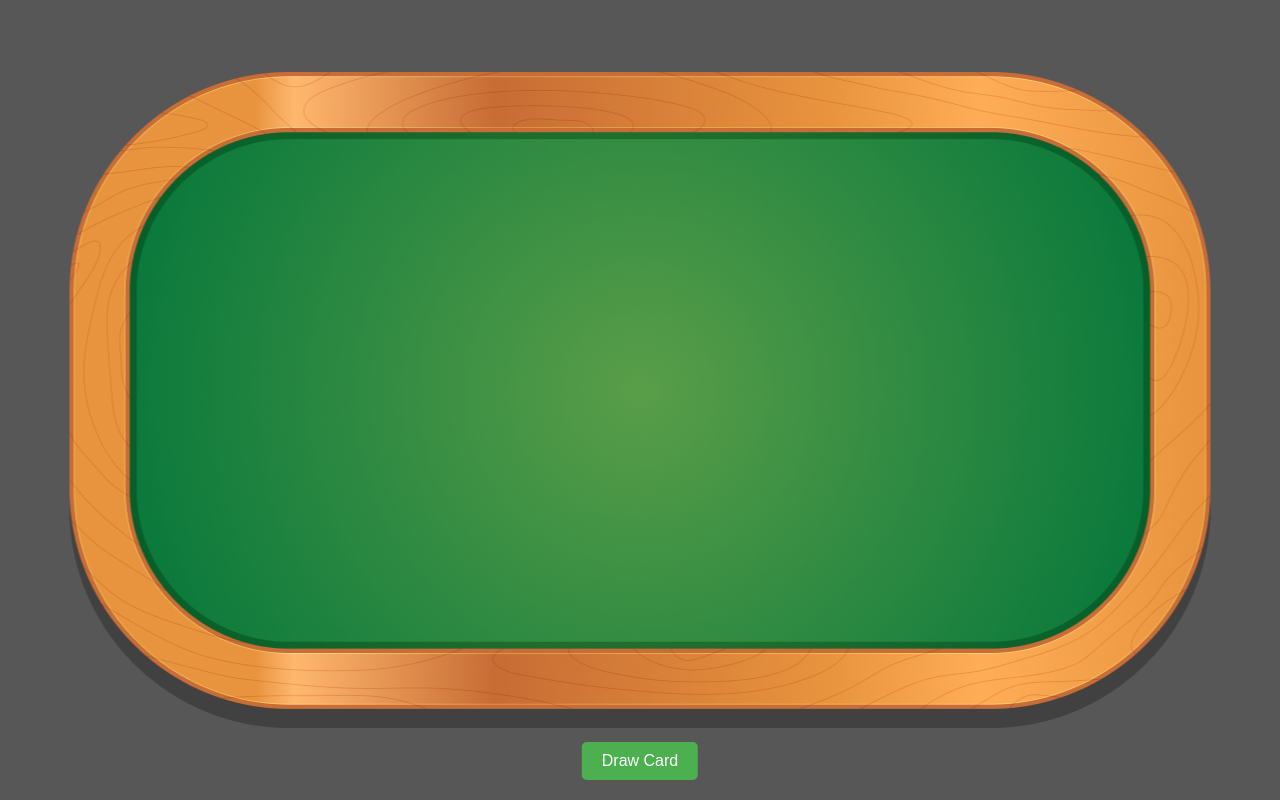
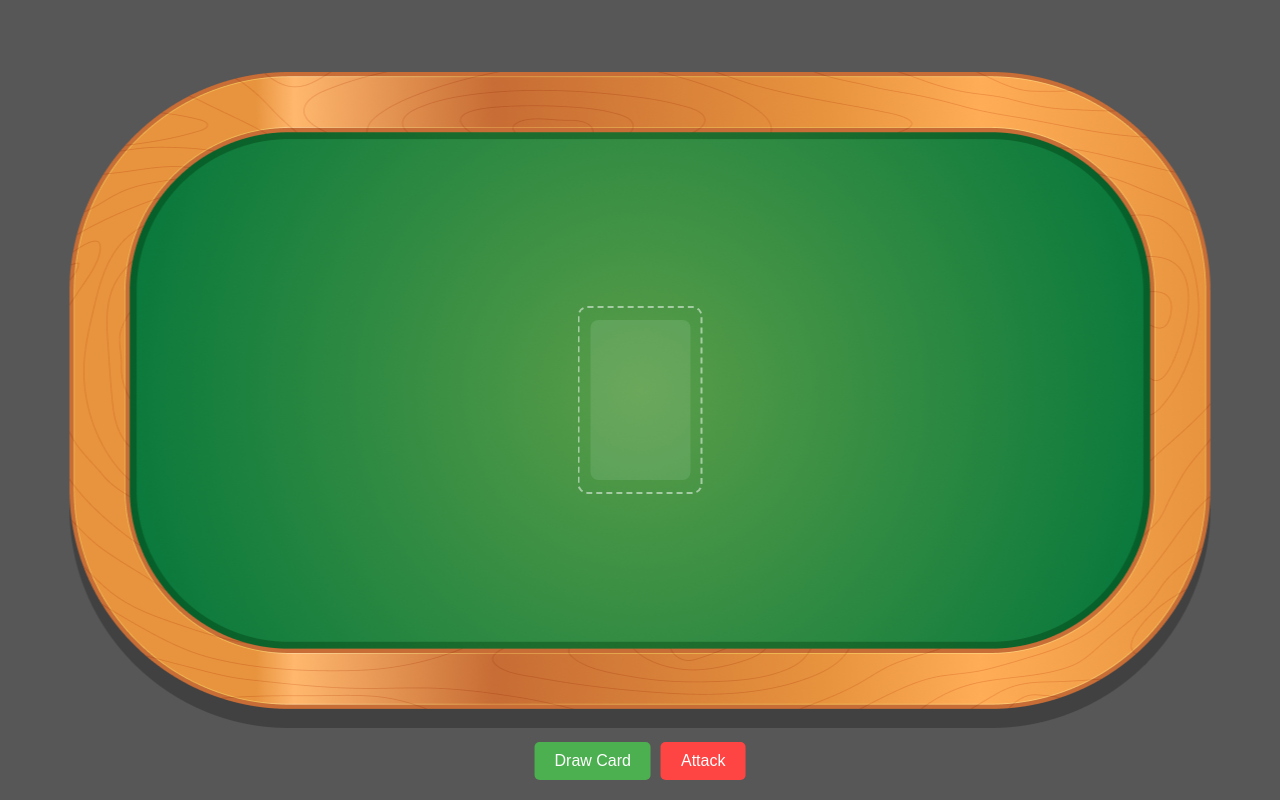
Before and after one commit to TamirlanRamazanov/cardFrontend, a React (Create React App) app: page / in a window 1280 px wide. Built offline with nearby package versions, Linux system fonts and the light colour scheme; the HTML template or start-up script is replaced by a standard one.

Commit message:
реализовано добавление карт на стол без каких либо условий

```diff
--- a/src/App.css
+++ b/src/App.css
@@ -2,37 +2,24 @@
   width: 100vw;
   height: 100vh;
   background-color: #585757;
-  position: relative;
+  position: fixed;
   overflow: hidden;
+  top: 0;
+  left: 0;
+  z-index: 1;
 }
 
-/* Единое место для управления размерами и позиционированием карт */
-.card-image {
-  --card-scale: 1; /* Переменная для управления размером карт */
-  --card-stack-position-x: 10vw; /* Позиция стопки карт по X */
-  --card-stack-position-y: 85vh; /* Позиция стопки карт по Y */
-
-  width: auto;
-  height: 23vh;
-  position: absolute;
-  cursor: grab;
-  user-select: none;
-  left: var(--card-stack-position-x);
-  top: var(--card-stack-position-y);
-  transform: translate(-50%, -50%) scale(var(--card-scale));
-  z-index: 3;
-  transition: transform 0.2s ease-out;
-}
-
-.card-image:active {
-  cursor: grabbing;
-}
-
-.draw-button {
+.buttons-container {
   position: fixed;
   bottom: 20px;
   left: 50%;
   transform: translateX(-50%);
+  display: flex;
+  gap: 10px;
+  z-index: 2;
+}
+
+.draw-button {
   padding: 10px 20px;
   font-size: 16px;
   background-color: #4CAF50;
@@ -40,9 +27,34 @@
   border: none;
   border-radius: 5px;
   cursor: pointer;
-  z-index: 2;
 }
 
 .draw-button:hover {
   background-color: #45a049;
 }
+
+.action-button {
+  padding: 10px 20px;
+  font-size: 16px;
+  color: white;
+  border: none;
+  border-radius: 5px;
+  cursor: pointer;
+  transition: background-color 0.3s ease;
+}
+
+.action-button.attack {
+  background-color: #ff4444;
+}
+
+.action-button.attack:hover {
+  background-color: #cc0000;
+}
+
+.action-button.defend {
+  background-color: #4CAF50;
+}
+
+.action-button.defend:hover {
+  background-color: #45a049;
+}
--- a/src/App.js
+++ b/src/App.js
@@ -2,43 +2,74 @@ import React, { useState } from 'react';
 import './App.css';
 import Card from './components/Card/Card';
 import Table from './Table/Table';
+import SlotsContainer from './components/Slot/SlotsContainer';
 import { deckService } from './services/DeckService';
+import { gameStateService } from './services/GameStateService';
 
 function App() {
+  const [mode, setMode] = useState('attack');
   const [activeCards, setActiveCards] = useState([]);
+  const [occupiedSlots, setOccupiedSlots] = useState(0);
 
   const handleDrawCard = () => {
     try {
       const newCard = deckService.drawCard();
-      console.log('Drawn card:', newCard);
       if (newCard) {
         setActiveCards(prev => [...prev, newCard]);
-      } else {
-        console.log('No more cards in the deck');
       }
     } catch (error) {
       console.error('Error drawing card:', error);
     }
   };
 
-  console.log('Current active cards:', activeCards);
+  const handleCardPlaced = () => {
+    if (!gameStateService.canPlaceCard()) {
+      return;
+    }
+    const newOccupiedSlots = gameStateService.incrementOccupiedSlots();
+    setOccupiedSlots(newOccupiedSlots);
+  };
+
+  const toggleMode = () => {
+    const newMode = mode === 'attack' ? 'defend' : 'attack';
+    setMode(newMode);
+    gameStateService.setMode(newMode);
+
+    // При переходе в режим защиты скрываем свободные слоты
+    const slots = document.querySelectorAll('.slot:not(.occupied)');
+    slots.forEach(slot => {
+      slot.style.display = newMode === 'defend' ? 'none' : 'block';
+    });
+
+    // При переходе в режим атаки сбрасываем счетчик
+    if (newMode === 'attack') {
+      setOccupiedSlots(0);
+    }
+  };
 
   return (
     <div className="container">
       <Table />
+      <SlotsContainer occupiedSlots={occupiedSlots} />
       {activeCards.map((card, index) => (
         <Card
           key={card.id}
           cardId={card.id}
           index={index}
+          onPlaced={handleCardPlaced}
         />
       ))}
-      <button
-        className="draw-button"
-        onClick={handleDrawCard}
-      >
-        Draw Card
-      </button>
+      <div className="buttons-container">
+        <button className="draw-button" onClick={handleDrawCard}>
+          Draw Card
+        </button>
+        <button
+          className={`action-button ${mode}`}
+          onClick={toggleMode}
+        >
+          {mode === 'attack' ? 'Attack' : 'Defend'}
+        </button>
+      </div>
     </div>
   );
 }
--- a/src/Table/Table.css
+++ b/src/Table/Table.css
@@ -15,7 +15,11 @@
 .table-image {
   width: 100%;
   height: 100%;
-  object-fit: contain;
+  object-fit: cover;
+  position: relative;
+  top: 0;
+  left: 0;
+  z-index: 1;
 }
 
 /* Для экранов с соотношением сторон отличным от 16:9 */
--- a/src/Table/Table.js
+++ b/src/Table/Table.js
@@ -1,7 +1,7 @@
 import React, { useState, useEffect } from 'react';
 import './Table.css';
 
-const Table = () => {
+const Table = ({ children }) => {
   const [dimensions, setDimensions] = useState({
     width: 0,
     height: 0
@@ -56,6 +56,7 @@ const Table = () => {
         alt="Card Table"
         className="table-image"
       />
+      {children}
     </div>
   );
 };
--- a/src/components/Card/Card.css
+++ b/src/components/Card/Card.css
@@ -1,28 +1,55 @@
-.card-image card-draggable {
+.card-wrapper {
+  position: fixed;
+  z-index: 1000;
+}
+
+.card-wrapper.in-slot {
+  position: absolute;
+  left: 0;
+  top: 0;
+  width: 100%;
+  height: 100%;
+  display: flex;
+  justify-content: center;
+  align-items: center;
+}
+
+.card-image {
+  --card-scale: 1;
+  --card-stack-position-x: 10vw;
+  --card-stack-position-y: 85vh;
+
   width: auto;
-  height: 125vh;
-  position: relative;
-  z-index: 3;
+  height: 23vh;
+  position: fixed;
   cursor: grab;
   user-select: none;
-  left: 10%;
-  top: 80%;
-  will-change: transform;
-  touch-action: none;
-  transform: scale(0.12);
-}
-
-.card-draggable {
-  left: 50%;
-  top: 50%;
-  position: relative;
-  z-index: 3;
-  transform: scale(0.12);
+  left: var(--card-stack-position-x);
+  top: var(--card-stack-position-y);
+  transform: translate(-50%, -50%) scale(var(--card-scale));
+  z-index: 1000;
+  transition: transform 0.2s ease-out;
+  pointer-events: auto;
 }
 
 .card-image:active {
   cursor: grabbing;
-  position: relative;
-  z-index: 3;
-  transform: scale(0.12);
+  z-index: 1100;
 }
+
+.card-image.in-slot {
+  pointer-events: none;
+  cursor: default !important;
+  transition: all 0.3s ease;
+  width: 125px !important;
+  height: 188px !important;
+  z-index: 1000 !important;
+  position: relative !important;
+  left: unset !important;
+  top: unset !important;
+  transform: none !important;
+}
+
+.card-image.dragging {
+  z-index: 1100 !important;
+}
--- /dev/null
+++ b/src/components/Slot/Slot.css
@@ -0,0 +1,56 @@
+.slots-container {
+    position: fixed;
+    display: flex;
+    gap: 25px; /* Расстояние между слотами */
+    top: 50%;
+    left: 50%;
+    transform: translate(-50%, -50%);
+    z-index: 1;
+    justify-content: center; /* Центрируем слоты по горизонтали */
+    align-items: center; /* Центрируем слоты по вертикали */
+    transition: all 0.3s ease; /* Добавляем плавную анимацию для контейнера */
+}
+
+.slot {
+    width: 125px;
+    height: 188px;
+    border: 2px dashed rgba(255, 255, 255, 0.5);
+    border-radius: 10px;
+    display: flex;
+    justify-content: center;
+    align-items: center;
+    position: relative; /* Изменено с absolute на relative */
+    transition: all 0.3s ease; /* Добавляем плавную анимацию для слотов */
+}
+
+.slot-inner {
+    width: 100px;
+    height: 160px;
+    border-radius: 8px;
+    background-color: rgba(255, 255, 255, 0.1);
+}
+
+.slot.highlight {
+    border-color: rgba(255, 255, 255, 0.8);
+    background-color: rgba(255, 255, 255, 0.1);
+}
+
+.slot.occupied {
+    pointer-events: none;
+}
+
+/* Анимация появления нового слота */
+.slot.new-slot {
+    animation: fadeIn 0.3s ease-out;
+}
+
+@keyframes fadeIn {
+    from {
+        opacity: 0;
+        transform: translateX(-20px);
+    }
+    to {
+        opacity: 1;
+        transform: translateX(0);
+    }
+}
--- /dev/null
+++ b/src/components/Slot/Slot.js
@@ -0,0 +1,15 @@
+import React from 'react';
+import './Slot.css';
+
+const Slot = ({ isOccupied, className }) => {
+    return (
+        <div
+            className={`slot ${isOccupied ? 'occupied' : ''} ${className || ''}`}
+            data-slot="true"
+        >
+            <div className="slot-inner"></div>
+        </div>
+    );
+};
+
+export default Slot;
--- /dev/null
+++ b/src/components/Slot/SlotsContainer.js
@@ -0,0 +1,31 @@
+import React, { useState, useEffect } from 'react';
+import Slot from './Slot';
+import './Slot.css';
+
+const MAX_SLOTS = 6;
+
+const SlotsContainer = ({ occupiedSlots }) => {
+  const [visibleSlots, setVisibleSlots] = useState(1);
+
+  useEffect(() => {
+    // Показываем новый слот, когда предыдущий занят
+    if (occupiedSlots > 0 && occupiedSlots < MAX_SLOTS) {
+      setVisibleSlots(occupiedSlots + 1);
+    }
+  }, [occupiedSlots]);
+
+  return (
+    <div className="slots-container">
+      {[...Array(visibleSlots)].map((_, index) => (
+        <Slot
+          key={index}
+          isOccupied={index < occupiedSlots}
+          className={`slot ${index === visibleSlots - 1 ? 'new-slot' : ''}`}
+          data-slot="true"
+        />
+      ))}
+    </div>
+  );
+};
+
+export default SlotsContainer;
```
Also changed, not shown: src/components/Card/Card.js (+75 -28 lines).
